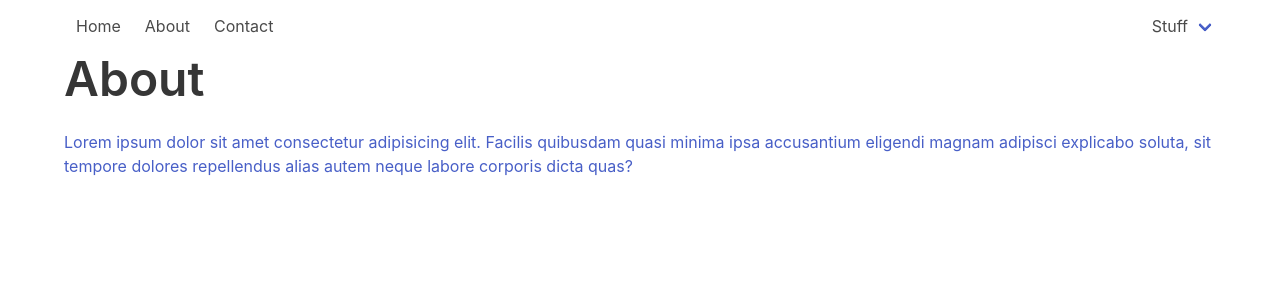
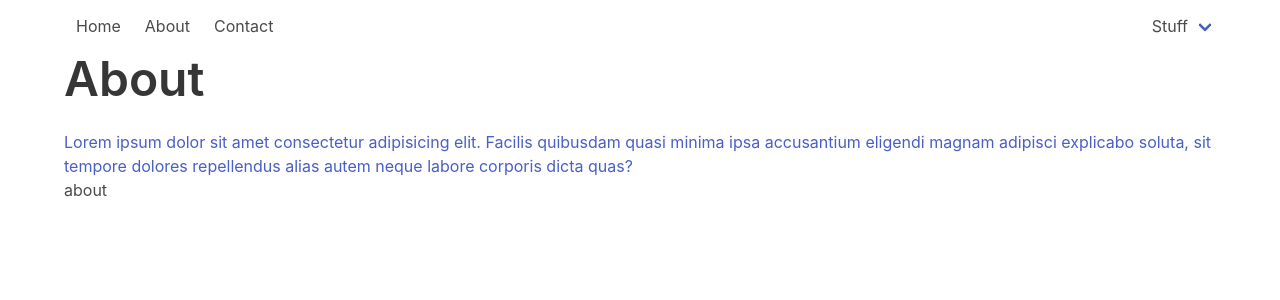
Before and after one commit to vartanbeno/react-tutorial-create-react-app, a React (Create React App) app: page /about in a window 1280 px wide. Shown: the top 300 px of the page. Built offline with nearby package versions, Linux system fonts and the light colour scheme.

Commit message:
route params

```diff
--- a/src/App.js
+++ b/src/App.js
@@ -6,6 +6,7 @@ import About from './components/About';
 import Contact from './components/Contact';
 import NinjasPage from './components/ninja/NinjasPage';
 import TodosPage from './components/todo/TodosPage';
+import Post from './components/Post';
 
 class App extends Component {
 
@@ -29,6 +30,7 @@ class App extends Component {
             <Route path="/contact" component={ Contact } />
             <Route path="/ninjas" component={ NinjasPage } />
             <Route path="/todos" component={ TodosPage } />
+            <Route path="/:post_id" component={ Post } />
           </div>
         </div>
       </BrowserRouter>
--- a/src/components/Navbar.js
+++ b/src/components/Navbar.js
@@ -1,7 +1,7 @@
 import React from 'react';
-import { Link, NavLink, withRouter } from 'react-router-dom';
+import { Link, withRouter } from 'react-router-dom';
+// NavLink can be used to add 'active' class to element when on that route
 
-// NavLink can be used to add 'active' class to element when on that route
 const Navbar = (props) => {
     // console.log(props);
     return (
--- /dev/null
+++ b/src/components/Post.js
@@ -0,0 +1,25 @@
+import React, { Component } from 'react';
+
+class Post extends Component {
+
+    state = {
+        id: null
+    }
+
+    componentDidMount() {
+        this.setState({
+            id: this.props.match.params.post_id
+        })
+    }
+
+    render() {
+        return (
+            <div className="container">
+                <p>{ this.state.id }</p>
+            </div>
+        )
+    }
+
+}
+
+export default Post;
```
